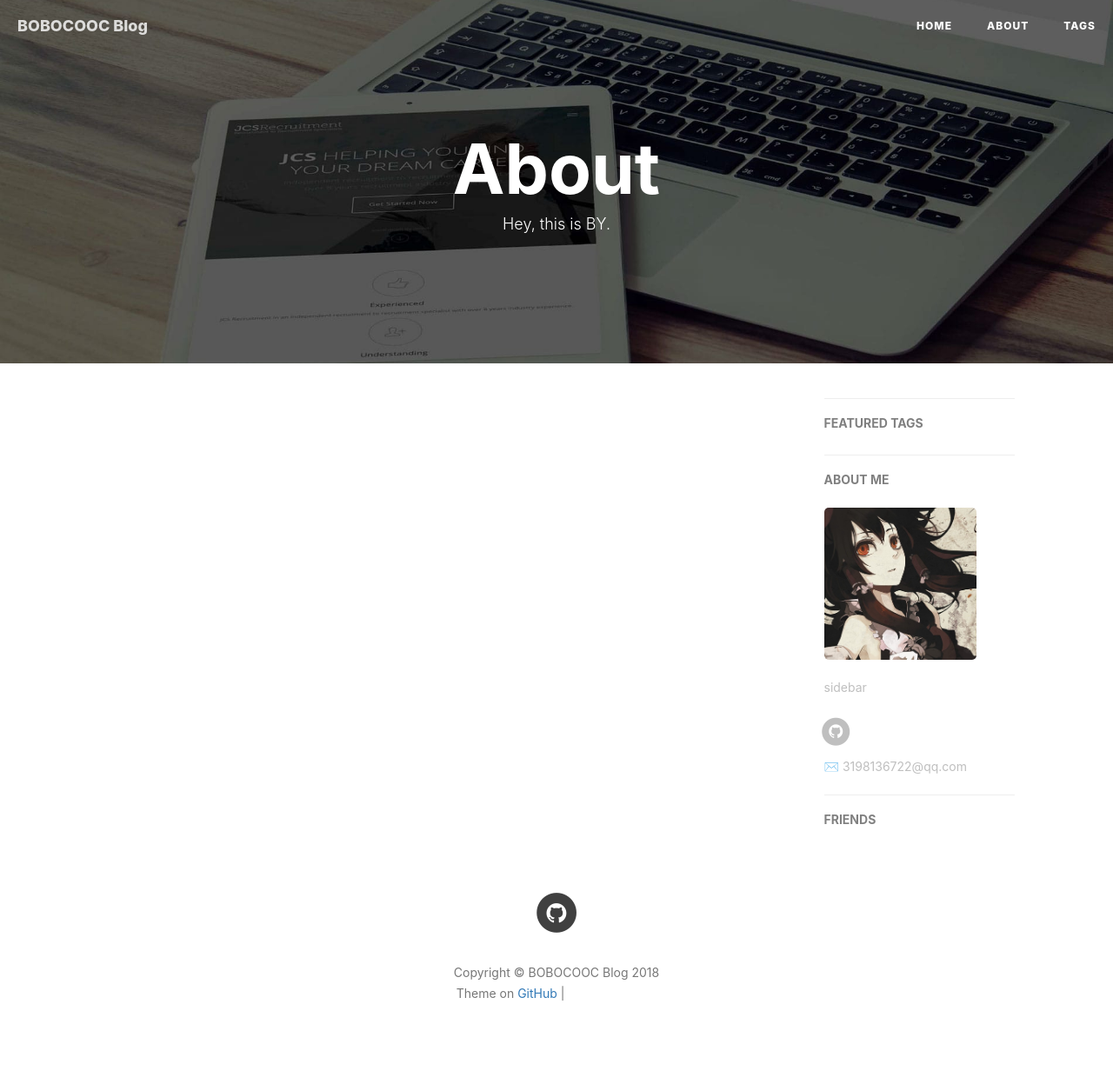
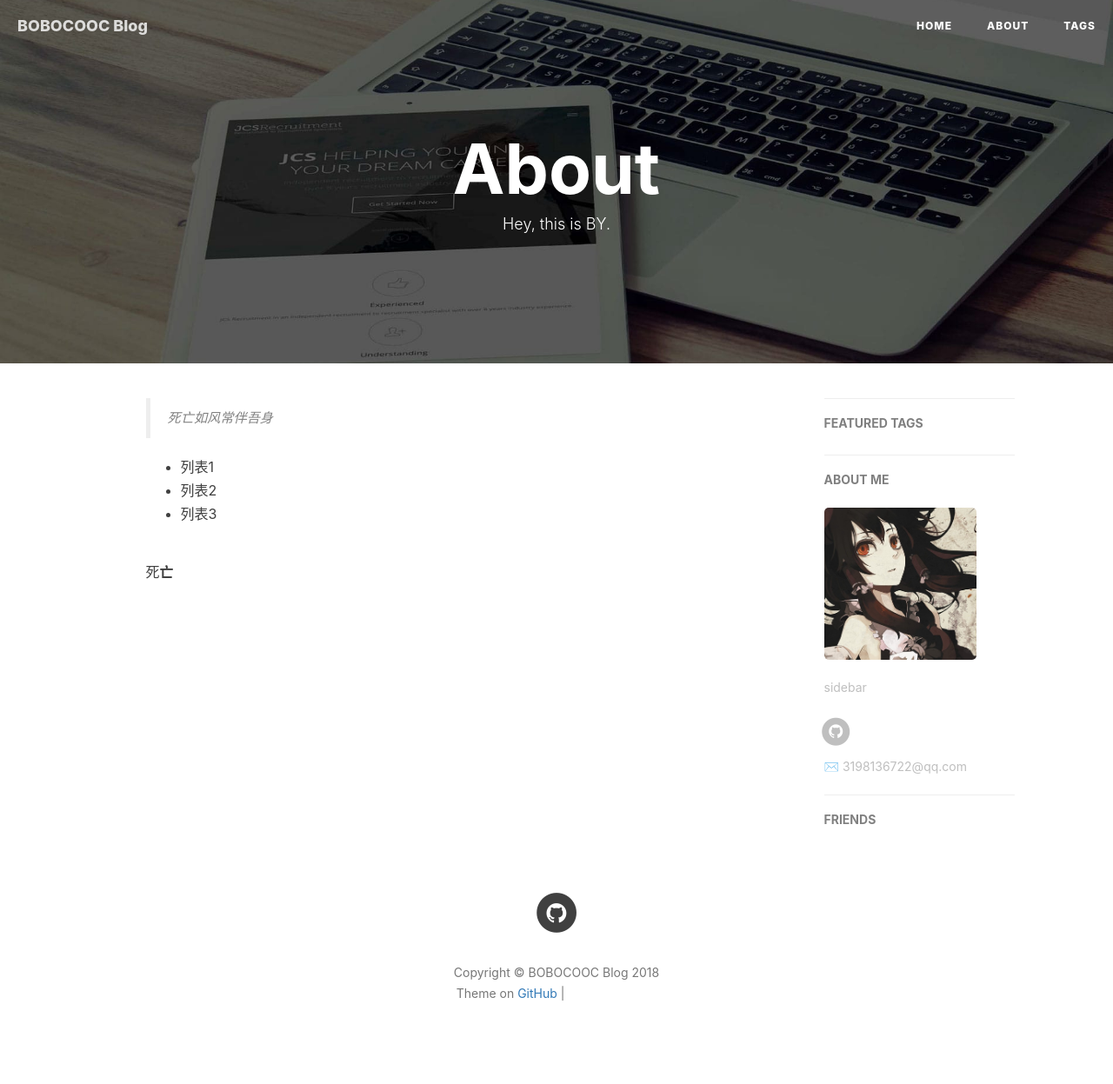
Before and after one commit to BOBOCOOC/BOBOCOOC.github.io, a Jekyll site: the page built from about.html, in a window 1280 px wide. Shown: the whole page at 87% size. Built offline with Jekyll 4.4.1, drawn with Linux system fonts in a browser that asks for light colours; nearby versions of some CDN libraries; comment, search, counter and statistics services are not loaded; grey boxes are pictures that could not be loaded.

Commit message:
Update about.html

```diff
--- a/about.html
+++ b/about.html
@@ -34,6 +34,17 @@ header-img: "img/post-bg-rwd.jpg"
         <li><a href="http://huangxuan.me/">Hux</a></li>
         <li><a href="https://analytics.google.com/analytics">Google Analytics</a></li>
     </ul> -->
+
+	<blockquote><p>死亡如风常伴吾身</p>
+	</blockquote>
+	<ul>
+	<li>列表1</li>
+	<li>列表2</li>
+	<li>列表3</li>
+	</ul>
+
+<p>死<strong>亡</strong></p>
+
 </div>
 
 <!-- English Version -->
```
